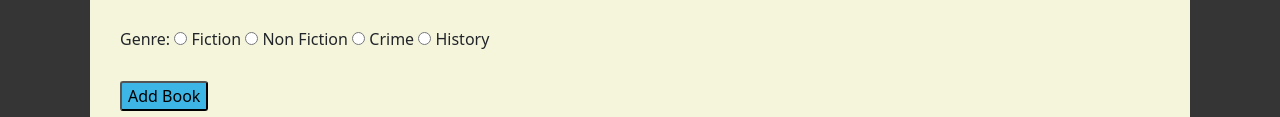
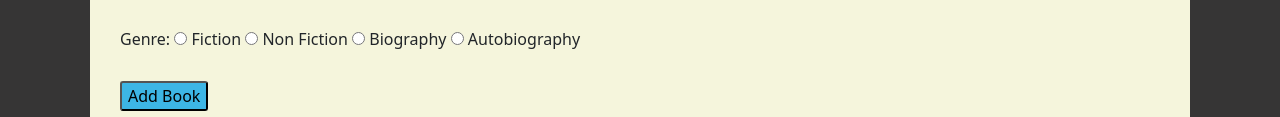
Before and after one commit to rishi3410/library, a plain HTML site: page library.html in a window 1280 px wide. Shown: the part 510-627 px from the top of the page. Drawn offline with nearby package versions, Linux system fonts and the light colour scheme.

Commit message:
Update library.html

```diff
--- a/library.html
+++ b/library.html
@@ -46,9 +46,9 @@
             <input type="radio" id="Non Fiction" name="gender" value="Non Fiction" required>
             <label for="Non Fiction">Non Fiction</label>
             <input type="radio" id="Biography" name="gender" value="Biography" required>
-            <label for="Biography">Crime</label>
+            <label for="Biography">Biography</label>
             <input type="radio" id="Autobiography" name="gender" value="Autobiography" required>
-            <label for="Autobiography">History</label>
+            <label for="Autobiography">Autobiography</label>
 
         </div>
 
```
